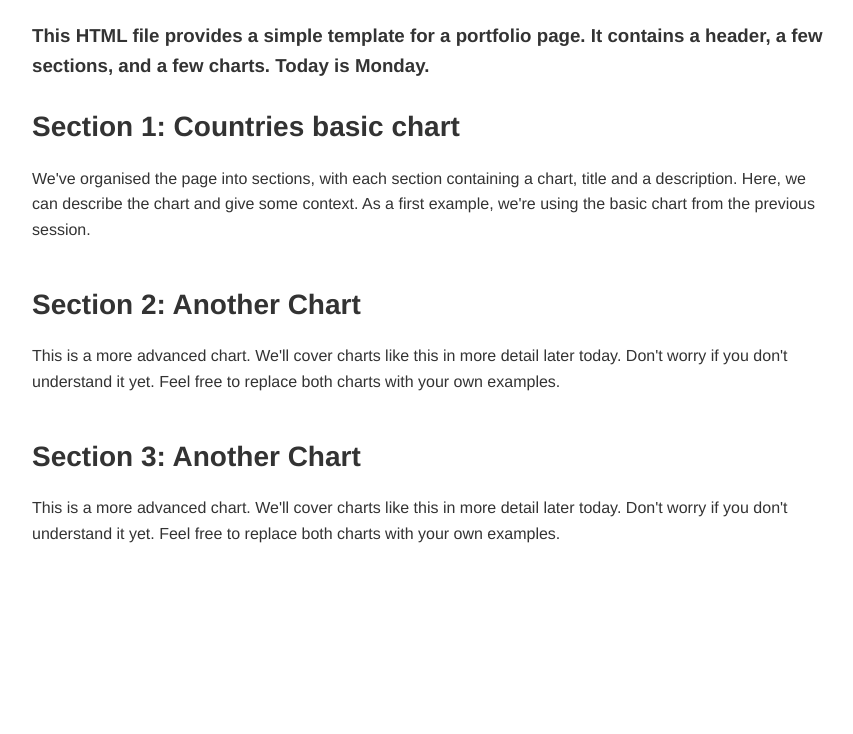
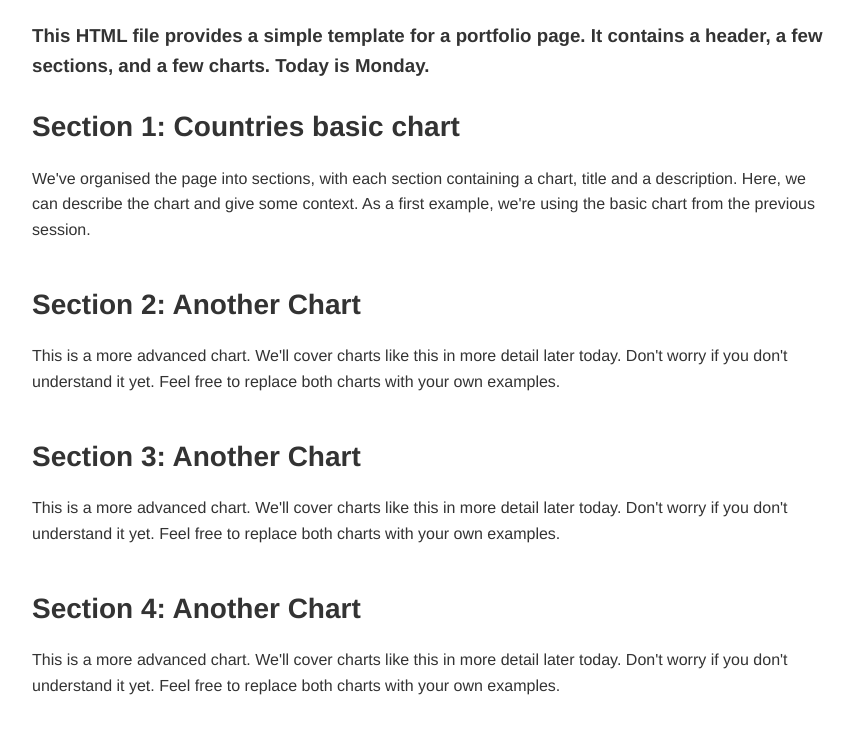
Before and after one commit to kananfarazi/kananfarazi.github.io, a plain HTML site: page index.html in a window 1280 px wide. Shown: the part 266-1000 px from the top of the page, without its empty margins (208-1061 px from the left). Before the commit the page ends 853 px from the top, so only its background shows below. Drawn offline with Linux system fonts and the light colour scheme; a script that the page names is missing.

Commit message:
Add files via upload

```diff
--- a/index.html
+++ b/index.html
@@ -85,6 +85,17 @@
         <figure id="figure_3"></figure> <!-- we give it an id so we can put a vega-lite graph here with VegaEmbed -->
     </section>
 
+    <section>
+        <div class="chart-description"> <!-- we are grouping the title and description together so we can style them together -->
+            <h2>Section 4: Another Chart</h2>
+            <p> <!-- This is a paragraph, it's the main way to display text on a web page -->
+                This is a more advanced chart. We'll cover charts like this in more detail later today. Don't worry if you don't understand it yet.
+                Feel free to replace both charts with your own examples.
+            </p>
+        </div>
+        <figure id="figure_4"></figure> <!-- we give it an id so we can put a vega-lite graph here with VegaEmbed -->
+    </section>
+
      <!-- Do you want to add more sections? -->
         <!-- Try copying pasting the section above -->
         <!-- You'll need to change the id of the figure "<figure id="figure_3"... -->
@@ -98,10 +109,12 @@
         var figure_1_spec = "basic_chart_example.json"; // We're storing the URL of the graph we want to display in a variable
         var figure_2_spec = "https://raw.githubusercontent.com/EconomicsObservatory/courses/main/2/advanced_chart_example.json";
         var figure_3_spec = "firstChart.json";
+        var figure_4_spec = "chart4.json";
 
         vegaEmbed('#figure_1', figure_1_spec) // We're using the vegaEmbed function to put a graph in the element with id figure_1
         vegaEmbed('#figure_2', figure_2_spec)
         vegaEmbed('#figure_3', figure_3_spec)
+        vegaEmbed('#figure_4', figure_4_spec)
 
         // Do you want to add more graphs?
         // try defining a new variable for figure_3_spec, adding VegaEmbed for figure_3, and adding a new section in the HTML
```
